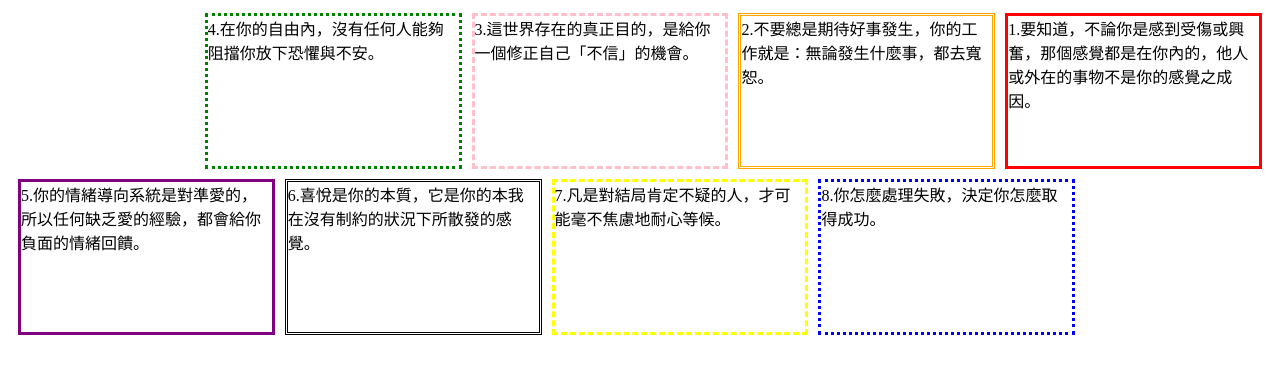
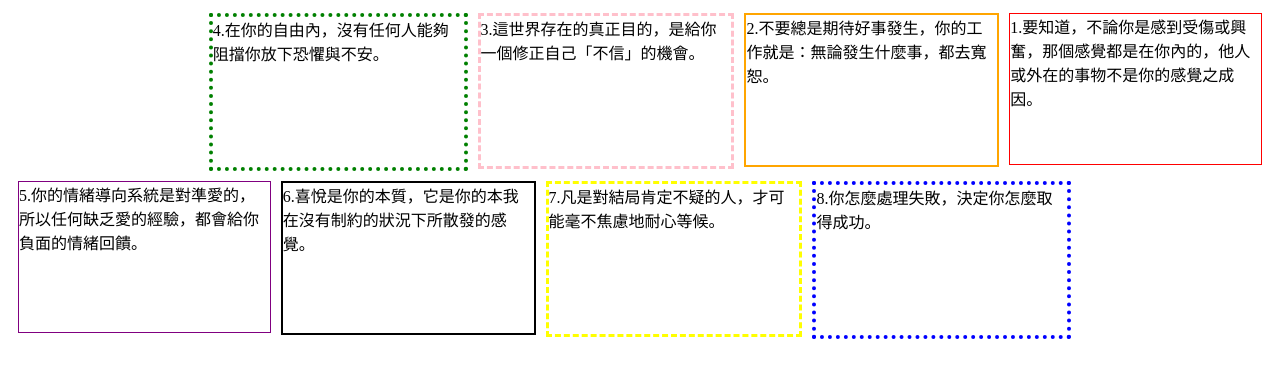
Before and after one commit to yukizaiizo/yukizaiizo.github.io, a plain HTML site: page B2B04/作業05/index.html in a window 1280 px wide. Drawn offline with Linux system fonts and the light colour scheme; a web font is replaced by a local one.

Commit message:
20230320

```diff
--- a/B2B04/作業05/index.html
+++ b/B2B04/作業05/index.html
@@ -23,7 +23,7 @@
         height: 150px;
         border-color: red;
         border-style: solid;
-        borfer-width: 1px;
+        border-width: 1px;
         font-family: MyFont01;
     }
     .box2{
@@ -32,7 +32,7 @@
         height: 150px;
         border-color: orange;
         border-style: double;
-        borfer-width: 2px;
+        border-width: 2px;
         font-family: MyFont02;
     }
     .box3{
@@ -41,7 +41,7 @@
         height: 150px;
         border-color: pink;
         border-style: dashed;
-        borfer-width: 3px;
+        border-width: 3px;
         font-family: "微軟正黑體";
     }
     .box4{
@@ -50,7 +50,7 @@
         height: 150px;
         border-color: green;
         border-style: dotted;
-        borfer-width: 4px;
+        border-width: 4px;
         font-family: "標楷體";
     }
     .box5{
@@ -59,7 +59,7 @@
         height: 150px;
         border-color: purple;
         border-style: solid;
-        borfer-width: 1px;
+        border-width: 1px;
         font-family: MyFont01;
     }
     .box6{
@@ -68,7 +68,7 @@
         height: 150px;
         border-color: black;
         border-style: double;
-        borfer-width: 2px;
+        border-width: 2px;
         font-family: MyFont02;
     }
     .box7{
@@ -77,7 +77,7 @@
         height: 150px;
         border-color: yellow;
         border-style: dashed;
-        borfer-width: 3px;
+        border-width: 3px;
         font-family: "微軟正黑體";
     }
     .box8{
@@ -86,7 +86,7 @@
         height: 150px;
         border-color: blue;
         border-style: dotted;
-        borfer-width: 4px;
+        border-width: 4px;
         font-family: "標楷體";
     }
     </style>
```
